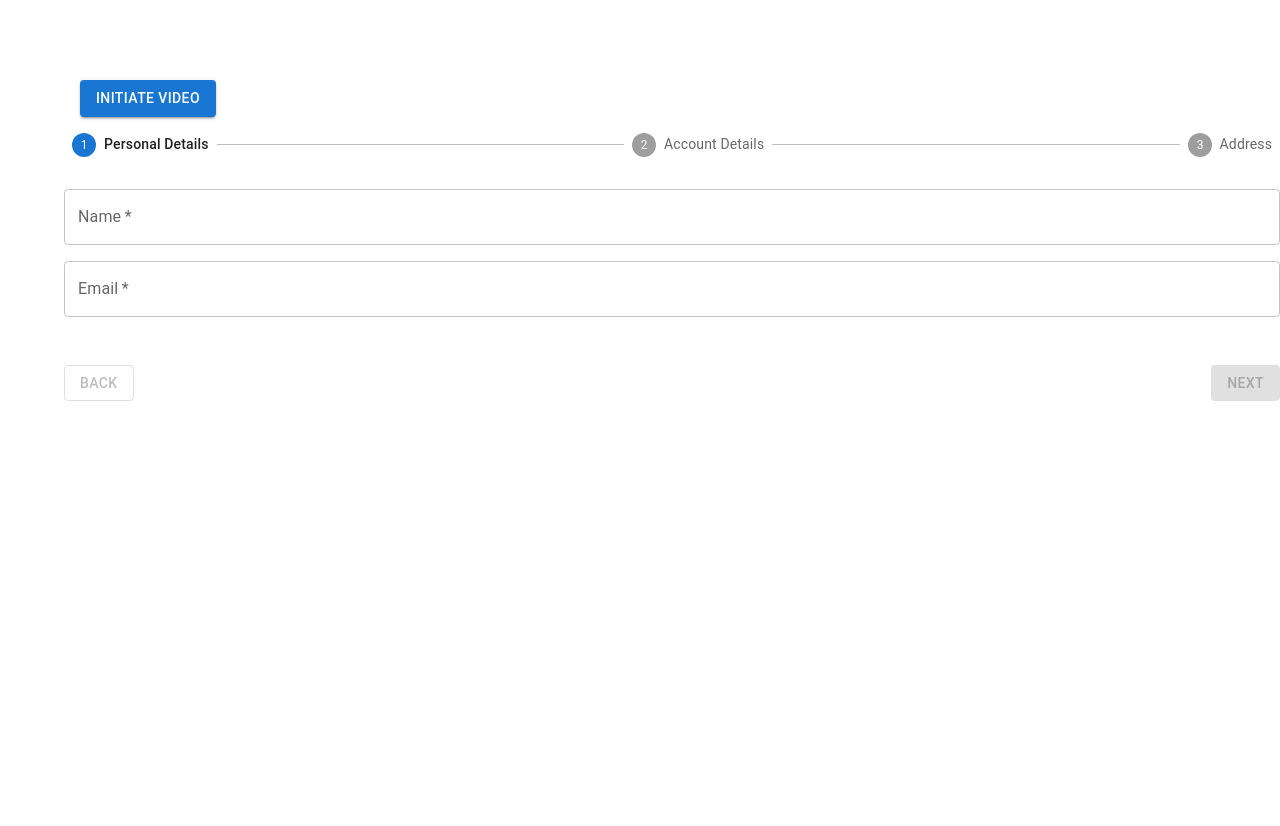
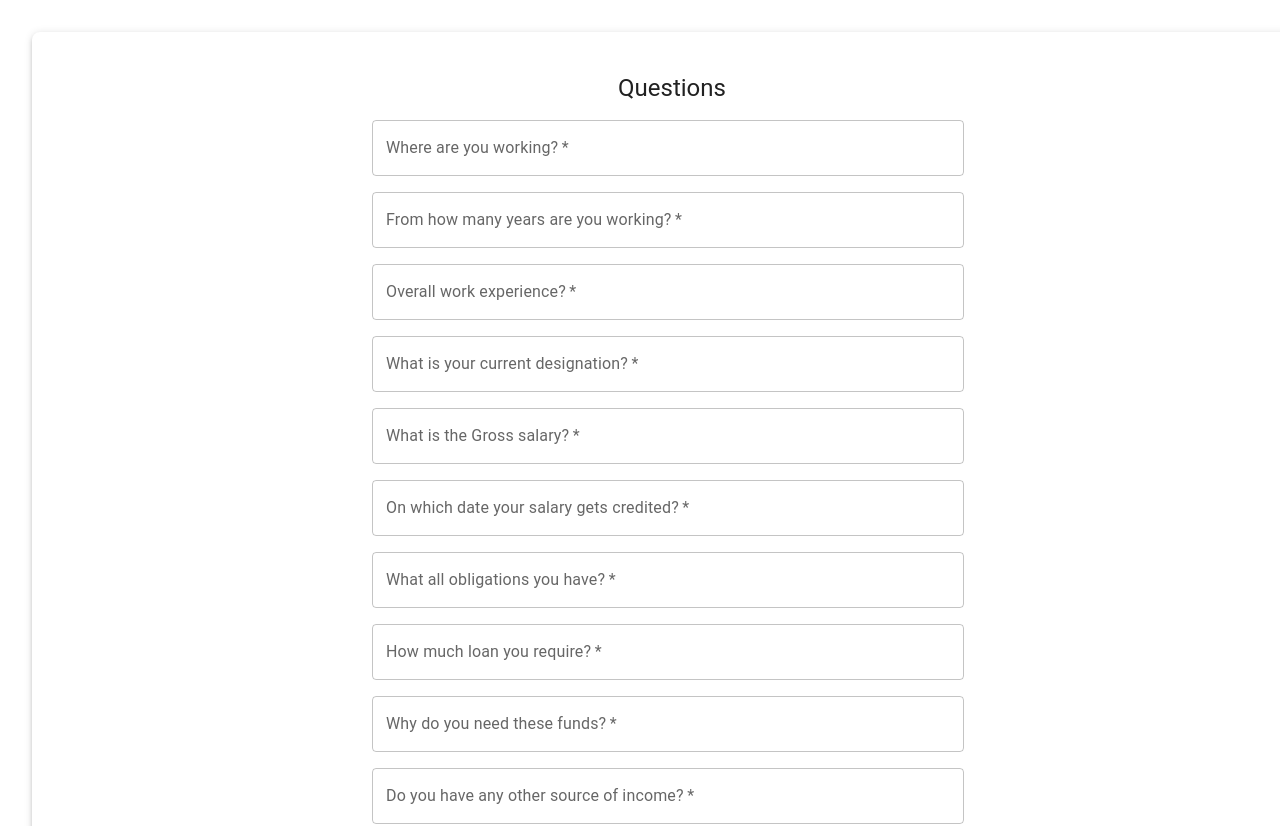
Before and after one commit to Diwas-capri/videoPd, a React (Create React App) app: page / in a window 1280 px wide. Shown: the top 826 px of the page. Before the commit the page ends 800 px from the top, so only its background shows below. Built offline with nearby package versions, Linux system fonts and the light colour scheme; no server answers.

Commit message:
Integrate peer

```diff
--- a/src/components/StepperForm/index.js
+++ b/src/components/StepperForm/index.js
@@ -1,150 +1,189 @@
-import React, { useState } from 'react';
-import {
-  Stepper,
-  Step,
-  StepLabel,
-  Button,
-  TextField,
-  Box,
-  Typography,
-} from '@mui/material';
+import React, { useEffect, useState } from "react";
+import { Box, Button, TextField, Typography } from "@mui/material";
+import useSocket from "../../hooks/useSocket";
 
-const StepperForm = ({setInitiateCall, initiateCall}) => {
-  const [activeStep, setActiveStep] = useState(0);
+const StepperForm = ({ setInitiateCall, initiateCall }) => {
   const [formData, setFormData] = useState({
-    name: '',
-    email: '',
-    password: '',
-    address: '',
+    workingPlace: "",
+    workingYears: "",
+    overallExperience: "",
+    currentDesignation: "",
+    grossSalary: "",
+    salaryCreditDate: "",
+    obligations: "",
+    loanAmount: "",
+    loanPurpose: "",
+    otherIncome: "",
+    familyDetails: "",
   });
+  const {socket, connected} = useSocket();
 
-  const steps = ['Personal Details', 'Account Details', 'Address'];
+  useEffect(() => {
+    console.log("Socket", connected, socket);
 
-  const handleNext = () => {
-    if (isStepValid()) {
-      setActiveStep((prevActiveStep) => prevActiveStep + 1);
+    if (socket && connected) {
+      socket.onmessage = (event) => {
+        try {
+          // Parse the message if it's in JSON format
+          const parsedData = JSON.parse(event.data); // Access event.data for the actual payload
+
+          // Update formData or handle the received data as needed
+          // Example:
+          setFormData((prev) => ({ ...prev, ...parsedData }));
+        } catch (error) {
+          console.error("Error parsing message:", error, "Event data:", event.data);
         }
       };
-
-  const handleBack = () => {
-    setActiveStep((prevActiveStep) => prevActiveStep - 1);
-  };
+    }
+  }, [socket, connected]);
 
   const handleChange = (e) => {
     setFormData({ ...formData, [e.target.name]: e.target.value });
   };
 
-  const isStepValid = () => {
-    switch (activeStep) {
-      case 0:
-        return formData.name.trim() !== '' && /\S+@\S+\.\S+/.test(formData.email);
-      case 1:
-        return formData.password.trim().length >= 6;
-      case 2:
-        return formData.address.trim() !== '';
-      default:
-        return true;
-    }
-  };
-
   const handleSubmit = () => {
-    console.log('Form Submitted', formData);
+    console.log("Form Submitted", formData);
   };
 
   return (
-    <Box sx={{ width: '100%', p: 4 }}>
-      {!initiateCall && (
-      <Box sx={{ p: 2 }}>
-        <Button onClick={() => setInitiateCall(true)} variant="contained" color="primary">
-          Initiate video
-        </Button>
-      </Box>
-      )}
-      <Stepper activeStep={activeStep} sx={{ mb: 4 }}>
-        {steps.map((label, index) => (
-          <Step key={index}>
-            <StepLabel>{label}</StepLabel>
-          </Step>
-        ))}
-      </Stepper>
-      {activeStep === steps.length ? (
-        <Typography variant="h5" align="center" sx={{ mb: 4 }}>
-          All steps completed - You’re finished!
+    <Box
+      sx={{
+        width: "100%",
+        height: "100%",
+        maxWidth: 600, // Limit the max width of the form
+        mx: "auto", // Center horizontally
+        p: 2,
+        display: "flex",
+        flexDirection: "column",
+        justifyContent: "space-between",
+        overflow: "hidden", // Ensure no content overflows the container
+      }}
+    >
+      <Typography variant="h5" align="center" sx={{ mb: 2 }}>
+        Questions
       </Typography>
-      ) : (
-        <>
-          <Box component="form" sx={{ mb: 4 }}>
-            {activeStep === 0 && (
-              <>
+      <Box
+        sx={{
+          flex: 1,
+          overflowY: "auto", // Enable scrolling for overflowing content
+          pr: 1, // Add padding for smooth scrolling
+        }}
+      >
         <TextField
-                  label="Name"
-                  name="name"
-                  value={formData.name}
+          label="Where are you working?"
+          name="workingPlace"
+          value={formData.workingPlace}
           onChange={handleChange}
           fullWidth
           required
           sx={{ mb: 2 }}
         />
         <TextField
-                  label="Email"
-                  name="email"
-                  value={formData.email}
+          label="From how many years are you working?"
+          name="workingYears"
+          value={formData.workingYears}
           onChange={handleChange}
           fullWidth
           required
           sx={{ mb: 2 }}
         />
-              </>
-            )}
-            {activeStep === 1 && (
         <TextField
-                label="Password"
-                name="password"
-                type="password"
-                value={formData.password}
-                onChange={handleChange}
-                fullWidth
-                required
-                sx={{ mb: 2 }}
-                helperText="Password must be at least 6 characters long"
-              />
-            )}
-            {activeStep === 2 && (
-              <TextField
-                label="Address"
-                name="address"
-                value={formData.address}
+          label="Overall work experience?"
+          name="overallExperience"
+          value={formData.overallExperience}
           onChange={handleChange}
           fullWidth
           required
           sx={{ mb: 2 }}
         />
-            )}
+        <TextField
+          label="What is your current designation?"
+          name="currentDesignation"
+          value={formData.currentDesignation}
+          onChange={handleChange}
+          fullWidth
+          required
+          sx={{ mb: 2 }}
+        />
+        <TextField
+          label="What is the Gross salary?"
+          name="grossSalary"
+          value={formData.grossSalary}
+          onChange={handleChange}
+          fullWidth
+          required
+          sx={{ mb: 2 }}
+        />
+        <TextField
+          label="On which date your salary gets credited?"
+          name="salaryCreditDate"
+          value={formData.salaryCreditDate}
+          onChange={handleChange}
+          fullWidth
+          required
+          sx={{ mb: 2 }}
+        />
+        <TextField
+          label="What all obligations you have?"
+          name="obligations"
+          value={formData.obligations}
+          onChange={handleChange}
+          fullWidth
+          required
+          sx={{ mb: 2 }}
+        />
+        <TextField
+          label="How much loan you require?"
+          name="loanAmount"
+          value={formData.loanAmount}
+          onChange={handleChange}
+          fullWidth
+          required
+          sx={{ mb: 2 }}
+        />
+        <TextField
+          label="Why do you need these funds?"
+          name="loanPurpose"
+          value={formData.loanPurpose}
+          onChange={handleChange}
+          fullWidth
+          required
+          sx={{ mb: 2 }}
+        />
+        <TextField
+          label="Do you have any other source of income?"
+          name="otherIncome"
+          value={formData.otherIncome}
+          onChange={handleChange}
+          fullWidth
+          required
+          sx={{ mb: 2 }}
+        />
+        <TextField
+          label="Who all are in your family?"
+          name="familyDetails"
+          value={formData.familyDetails}
+          onChange={handleChange}
+          fullWidth
+          required
+          sx={{ mb: 2 }}
+        />
       </Box>
-          <Box sx={{ display: 'flex', justifyContent: 'space-between' }}>
+      <Box sx={{ display: "flex", justifyContent: "flex-end", mt: 2, gap: 3 }}>
+        {!initiateCall && (
             <Button
-              disabled={activeStep === 0}
-              onClick={handleBack}
-              variant="outlined"
+              onClick={() => setInitiateCall(true)}
+              variant="contained"
+              color="primary"
             >
-              Back
-            </Button>
-            {activeStep === steps.length - 1 ? (
-              <Button variant="contained" onClick={handleSubmit}>
-                Finish
-              </Button>
-            ) : (
-              <Button
-                variant="contained"
-                onClick={handleNext}
-                disabled={!isStepValid()}
-              >
-                Next
+              Initiate Video
             </Button>
         )}
+        <Button variant="contained" onClick={handleSubmit}>
+          Submit
+        </Button>
       </Box>
-        </>
-      )}
+
     </Box>
   );
 };
--- a/src/components/Video/AgentVideoBox/index.js
+++ b/src/components/Video/AgentVideoBox/index.js
@@ -1,7 +1,41 @@
-import React, { useEffect, useRef, useState } from 'react';
-import { Typography, IconButton, Container, Paper, Box, Button } from '@mui/material';
-import CallEndIcon from '@mui/icons-material/CallEnd';
-import Peer from 'peerjs';
+import React, { useEffect, useRef, useState } from "react";
+import {
+  Typography,
+  IconButton,
+  Box,
+  Button,
+  Grid,
+  Paper,
+  Container,
+  Tooltip,
+  Modal,
+  FormControl,
+  InputLabel,
+  Select,
+  MenuItem,
+} from "@mui/material";
+import CallEndIcon from "@mui/icons-material/CallEnd";
+import VideocamOffIcon from "@mui/icons-material/VideocamOff";
+import VideocamIcon from "@mui/icons-material/Videocam";
+import MicOffIcon from "@mui/icons-material/MicOff";
+import MicIcon from "@mui/icons-material/Mic";
+import CameraAltIcon from "@mui/icons-material/CameraAlt";
+import Peer from "peerjs";
+import AlertDialog from "../../dialog";
+import useSocket from "../../../hooks/useSocket";
+
+const style = {
+  position: 'absolute',
+  top: '50%',
+  left: '50%',
+  transform: 'translate(-50%, -50%)',
+  width: 400,
+  bgcolor: 'background.paper',
+  border: '2px solid #000',
+  boxShadow: 24,
+  p: 4,
+};
+
 
 const AgentVideoBox = () => {
   const localVideoRef = useRef(null);
@@ -10,46 +44,65 @@ const AgentVideoBox = () => {
   const [peerId, setPeerId] = useState(null);
   const [call, setCall] = useState(null);
   const [localStream, setLocalStream] = useState(null);
+  const [videoMuted, setVideoMuted] = useState(false);
+  const [audioMuted, setAudioMuted] = useState(false);
+  const [imageCaptured, setImageCaptured] = useState([]);
+  const [open, setOpen] = React.useState(false);
+  const [selectedOption, setSelectedOption] = React.useState("");
+  const {socket, connected} = useSocket();
+
+  const sendStreamOverSocket = (stream) => {
+    if (!connected || !socket) {
+      console.warn("WebSocket is not connected. Cannot send stream.");
+      return;
+    }
+
+    // Use MediaRecorder to encode the MediaStream
+    console.log("Sending stream over socket", stream);
+
+    const mediaRecorder = new MediaRecorder(stream);
+    mediaRecorder.ondataavailable = (event) => {
+      if (event.data.size > 0) {
+        // Send the chunk of recorded data through WebSocket
+        socket.send(event.data);
+        console.log("Stream data sent:", event.data);
+      }
+    };
+
+    mediaRecorder.start(100); // Record data in 100ms intervals
+
+    // Stop the recorder when the stream ends
+    stream.getTracks().forEach((track) => {
+      track.onended = () => {
+        mediaRecorder.stop();
+      };
+    });
+  };
 
   useEffect(() => {
-    // Initialize PeerJS
-    const peerInstance = new Peer('1234');
+    const peerInstance = new Peer("1234");
     setPeer(peerInstance);
 
-    peerInstance.on('open', id => {
-      console.log('Agent Peer ID:', id);
+    peerInstance.on("open", (id) => {
       setPeerId(id);
     });
 
-    peerInstance.on('call', incomingCall => {
-      console.log('Incoming call:', incomingCall);
-      if (!localStream) {
-        console.warn('Local stream not available to answer call.');
-        return;
-      }
+    peerInstance.on("call", (incomingCall) => {
+      if (!localStream) return;
 
       incomingCall.answer(localStream);
       setCall(incomingCall);
 
-      incomingCall.on('stream', remoteStream => {
-        console.log('Remote stream received:', remoteStream);
+      incomingCall.on("stream", (remoteStream) => {
         if (remoteVideoRef.current) {
           remoteVideoRef.current.srcObject = remoteStream;
           remoteVideoRef.current.play();
+          sendStreamOverSocket(remoteStream);
         }
       });
 
-      incomingCall.on('close', () => {
-        console.log('Call ended.');
-        cleanup();
+      incomingCall.on("close", cleanup);
     });
-
-      incomingCall.on('error', error => {
-        console.error('Error in incoming call:', error);
-      });
-    });
-
-
 
     return () => {
       peerInstance.destroy();
@@ -59,19 +112,19 @@ const AgentVideoBox = () => {
   const startVideo = () => {
     navigator.mediaDevices
       .getUserMedia({ video: true, audio: true })
-      .then(stream => {
+      .then((stream) => {
         if (localVideoRef.current) {
           localVideoRef.current.srcObject = stream;
           localVideoRef.current.play();
         }
         setLocalStream(stream);
       })
-      .catch(error => console.error('Error accessing media devices:', error));
+      .catch(console.error);
   };
 
   useEffect(() => {
     startVideo();
-  },[])
+  }, []);
 
   const cleanup = () => {
     setCall(null);
@@ -81,38 +134,200 @@ const AgentVideoBox = () => {
   const endCall = () => {
     if (call) call.close();
     if (localStream) {
-      localStream.getTracks().forEach(track => track.stop());
+      localStream.getTracks().forEach((track) => track.stop());
       setLocalStream(null);
     }
     cleanup();
   };
 
+  const toggleVideo = () => {
+    if (localStream) {
+      const videoTrack = localStream.getVideoTracks()[0];
+      videoTrack.enabled = !videoTrack.enabled;
+      setVideoMuted(!videoTrack.enabled);
+    }
+  };
+
+  const toggleAudio = () => {
+    if (localStream) {
+      const audioTrack = localStream.getAudioTracks()[0];
+      audioTrack.enabled = !audioTrack.enabled;
+      setAudioMuted(!audioTrack.enabled);
+    }
+  };
+
+  const captureImage = () => {
+    if (remoteVideoRef.current) {
+      const canvas = document.createElement("canvas");
+      canvas.width = remoteVideoRef.current.videoWidth;
+      canvas.height = remoteVideoRef.current.videoHeight;
+      canvas.getContext("2d").drawImage(remoteVideoRef.current, 0, 0);
+      setImageCaptured((prev) => [...prev, { key: selectedOption, image: canvas.toDataURL("image/png") }]);
+      setOpen(false);
+      setSelectedOption("");
+    }
+  };
+
   return (
-    <Container maxWidth="sm" sx={{ height: '100vh', display: 'flex', alignItems: 'center', justifyContent: 'center' }}>
-      {peerId && <Button onClick={() => navigator.clipboard.writeText(`${window?.location}user?peerId=${peerId}`)}>Copy link</Button>}
-      <Paper sx={{ width: '100%', padding: 3, borderRadius: 2, boxShadow: 3 }}>
-        <Typography variant="h4" sx={{ marginBottom: 3 }}>
+    <Container maxWidth="md" sx={{ display: "flex", flexDirection: "column", gap: 3 }}>
+      {/* Title */}
+      <Typography variant="h4" align="center">
         Agent Video Screen
       </Typography>
-        <Box sx={{ marginBottom: 3 }}>
-          {localStream && (
-            <IconButton onClick={endCall} color="error" sx={{ marginTop: 3 }}>
+
+      {/* Controls and Copy Button */}
+      <Grid container spacing={2} justifyContent="center" alignItems="center">
+        {/* <Grid item>
+          <IconButton onClick={toggleVideo} color={videoMuted ? "secondary" : "primary"}>
+            {videoMuted ? <VideocamOffIcon /> : <VideocamIcon />}
+          </IconButton>
+        </Grid>
+        <Grid item>
+          <IconButton onClick={toggleAudio} color={audioMuted ? "secondary" : "primary"}>
+            {audioMuted ? <MicOffIcon /> : <MicIcon />}
+          </IconButton>
+        </Grid> */}
+        <Grid item>
+          <IconButton onClick={endCall} color="error">
             <CallEndIcon />
           </IconButton>
+        </Grid>
+        <Grid item>
+          {peerId && (
+            <Button
+              variant="contained"
+              color="primary"
+              onClick={() =>
+                navigator.clipboard.writeText(`${window?.location}user?peerId=${peerId}`)
+              }
+            >
+              Copy Video Link
+            </Button>
           )}
-        </Box>
+        </Grid>
+      </Grid>
+
+      {/* Video Screen */}
+      <Box sx={{ position: "relative", width: "100%", aspectRatio: "16/9", backgroundColor: "#000", borderRadius: 2 }}>
         <video
           ref={remoteVideoRef}
-          style={{ width: '100%', height: 'auto', backgroundColor: '#000', borderRadius: 8 }}
+          style={{ width: "100%", height: "100%", borderRadius: "8px" }}
           autoPlay
           muted
         />
-        <video
-          ref={localVideoRef}
-          style={{ marginTop: '20px', width: '100%', height: 'auto', backgroundColor: '#000', borderRadius: 8 }}
-          autoPlay
+        <Tooltip title="Capture Image">
+          <IconButton
+            sx={{
+              position: "absolute",
+              top: 8,
+              right: 8,
+              backgroundColor: "rgba(0,0,0,0.5)",
+              color: "#fff",
+              "&:hover": {
+                backgroundColor: "rgba(0,0,0,0.8)",
+              },
+            }}
+            onClick={() => setOpen(true)}
+          // onClick={captureImage}
+          >
+            <CameraAltIcon />
+          </IconButton>
+        </Tooltip>
+      </Box>
+
+      {/* Gallery */}
+      <Box sx={{ display: "flex", flexWrap: "wrap", gap: 2 }}>
+        {imageCaptured.map((src, index) => (
+          <Paper
+            key={index}
+            elevation={3}
+            sx={{
+              position: "relative",
+              width: 100,
+              height: 100, // Adjusted to fit only the image
+              overflow: "hidden",
+            }}
+          >
+            {/* Remove Button */}
+            <IconButton
+              onClick={() =>
+                setImageCaptured((prev) => prev.filter((_, i) => i !== index))
+              }
+              sx={{
+                position: "absolute",
+                top: 4,
+                right: 4,
+                backgroundColor: "rgba(255, 255, 255, 0.7)",
+                "&:hover": { backgroundColor: "rgba(255, 255, 255, 1)" },
+              }}
+              size="small"
+            >
+              ✕
+            </IconButton>
+
+            {/* Image */}
+            <img
+              src={src.image}
+              alt={`Captured ${index}`}
+              style={{ width: "100%", height: "100%" }}
             />
+
+            {/* Key at the bottom */}
+            <Box
+              sx={{
+                position: "absolute",
+                bottom: 0,
+                width: "100%",
+                backgroundColor: "rgba(0, 0, 0, 0.6)",
+                color: "white",
+                textAlign: "center",
+                padding: "2px 0",
+                fontSize: "12px",
+              }}
+            >
+              {src.key}
+            </Box>
           </Paper>
+        ))}
+      </Box>
+
+
+      <Modal
+        open={open}
+        onClose={() => setOpen(false)}
+        aria-labelledby="modal-modal-title"
+        aria-describedby="modal-modal-description"
+      >
+        <Box sx={style}>
+          <Typography id="modal-modal-title" variant="h6" component="h2">
+            Select capture image option
+          </Typography>
+
+          <FormControl fullWidth sx={{ mt: 2 }}>
+            <InputLabel id="capture-option-label">Select Option</InputLabel>
+            <Select
+              labelId="capture-option-label"
+              value={selectedOption}
+              label="Select Option"
+              onChange={(e) => setSelectedOption(e.target.value)}
+            >
+              <MenuItem value="west boundry Image">west boundry Image</MenuItem>
+              <MenuItem value="west boundry Image">west boundry Image</MenuItem>
+              <MenuItem value="North boundry Image">North boundry Image</MenuItem>
+            </Select>
+          </FormControl>
+
+          <Button
+            variant="contained"
+            color="primary"
+            onClick={captureImage}
+            sx={{ mt: 2, width: "100%" }}
+          >
+            Capture Image
+          </Button>
+        </Box>
+      </Modal>
+
     </Container>
   );
 };
--- a/src/components/Video/index.js
+++ b/src/components/Video/index.js
@@ -1,16 +1,54 @@
-import { Box } from "@mui/material";
+import { Box, Paper } from "@mui/material";
 import React, { useState } from "react";
 import StepperForm from "../StepperForm";
 import AgentVideoScreen from "./AgentVideoBox";
 
 const MainScreen = () => {
   const [initiateCall, setInitiateCall] = useState(false);
+
   return (
-    <Box sx={{ width: '100%', p: 4 , display: 'flex', flexDirection: 'row', alignItems: 'center' }}>
-      {initiateCall && <AgentVideoScreen setInitiateCall={setInitiateCall} initiateCall={initiateCall} />}
-      <StepperForm setInitiateCall={setInitiateCall} initiateCall={initiateCall} />
+    <Box
+      sx={{
+        width: "100%",
+        p: 4,
+        display: "flex",
+        flexDirection: "row",
+        alignItems: "center",
+        gap: 3, // Adds space between the two papers when in 50/50 mode
+      }}
+    >
+      {initiateCall && (
+        <Paper
+          sx={{
+            width: initiateCall ? "50%" : "100%",
+            padding: 3,
+            borderRadius: 2,
+            boxShadow: 3,
+            transition: "width 0.3s", // Smooth transition when changing widths
+          }}
+        >
+          <AgentVideoScreen
+            setInitiateCall={setInitiateCall}
+            initiateCall={initiateCall}
+          />
+        </Paper>
+      )}
+      <Paper
+        sx={{
+          width: initiateCall ? "50%" : "100%",
+          padding: 3,
+          borderRadius: 2,
+          boxShadow: 3,
+          transition: "width 0.3s", // Smooth transition when changing widths
+        }}
+      >
+        <StepperForm
+          setInitiateCall={setInitiateCall}
+          initiateCall={initiateCall}
+        />
+      </Paper>
     </Box>
-  )
-}
+  );
+};
 
 export default MainScreen;
--- /dev/null
+++ b/src/components/dialog.js
@@ -0,0 +1,23 @@
+import React, { useState } from "react";
+import { Dialog, DialogActions, DialogContent, DialogTitle, Button } from "@mui/material";
+
+const ConfirmationDialog = ({ open, onClose, onConfirm }) => {
+  return (
+    <Dialog open={open} onClose={onClose}>
+      {/* <DialogTitle>Confirmation</DialogTitle> */}
+      <DialogContent>
+        Are you sure you want to capture image?
+      </DialogContent>
+      <DialogActions>
+        <Button onClick={onClose} color="primary">
+          Cancel
+        </Button>
+        <Button onClick={onConfirm} color="primary">
+          Confirm
+        </Button>
+      </DialogActions>
+    </Dialog>
+  );
+};
+
+export default ConfirmationDialog;
--- /dev/null
+++ b/src/hooks/useSocket.js
@@ -0,0 +1,39 @@
+import { useEffect, useRef, useState } from "react";
+
+const wsUrl = "ws://00da-203-122-25-66.ngrok-free.app";
+
+const useSocket = () => {
+  const [connected, setConnected] = useState(false);
+  const socketRef = useRef(null);
+
+  useEffect(() => {
+    // Initialize WebSocket connection
+    const socket = new WebSocket(wsUrl);
+    socketRef.current = socket;
+
+    // Handle connection open
+    socket.onopen = () => {
+      console.log("WebSocket connected");
+      setConnected(true);
+    };
+
+    // Handle errors
+    socket.onerror = (error) => {
+      console.error("WebSocket error:", error);
+    };
+
+    // Handle connection close
+    socket.onclose = () => {
+      console.log("WebSocket disconnected");
+      setConnected(false);
+    };
+    // Cleanup WebSocket on unmount
+    return () => {
+      socket.close();
+    };
+  }, [wsUrl]);
+
+  return { socket: socketRef.current, connected };
+};
+
+export default useSocket;
```
Also changed, not shown: src/App.js (indentation only), 1 other file (tests, documents, lock files or other folders). Lines whose indentation alone changed are shown as unchanged.
